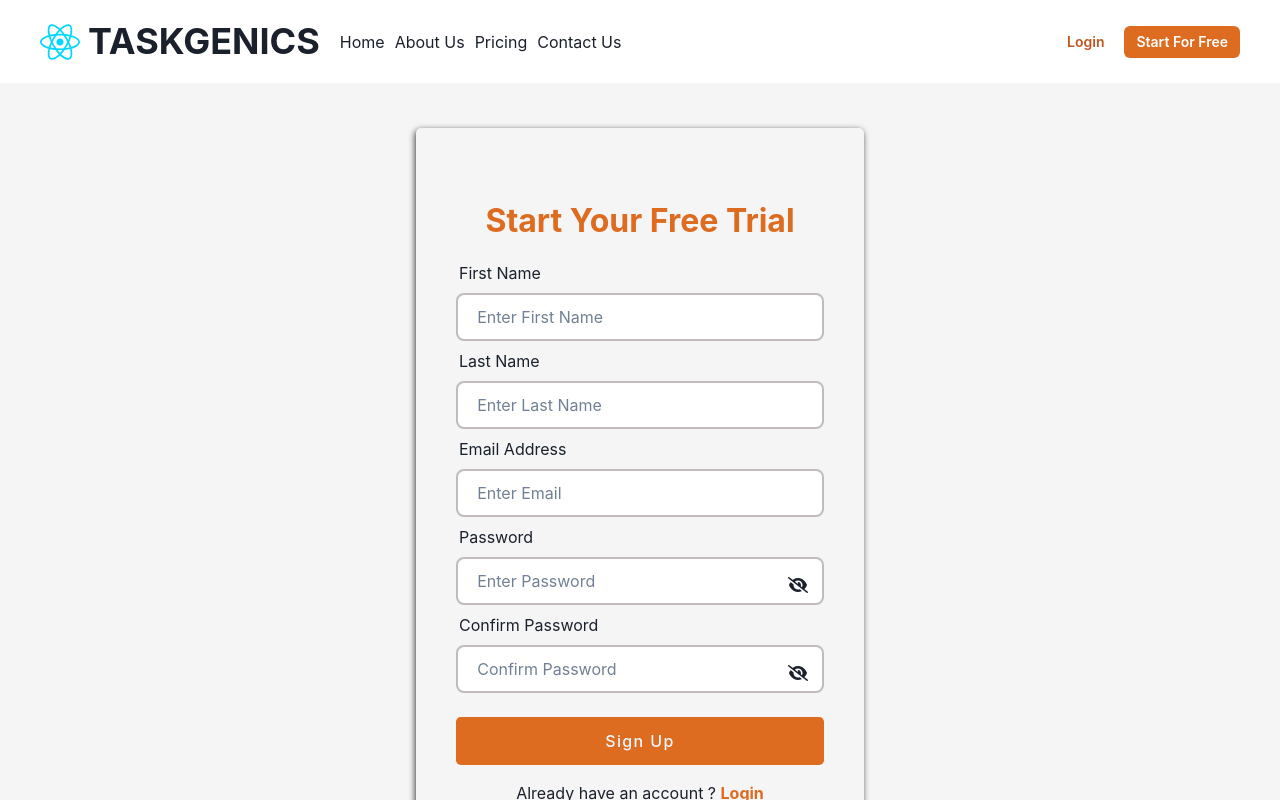
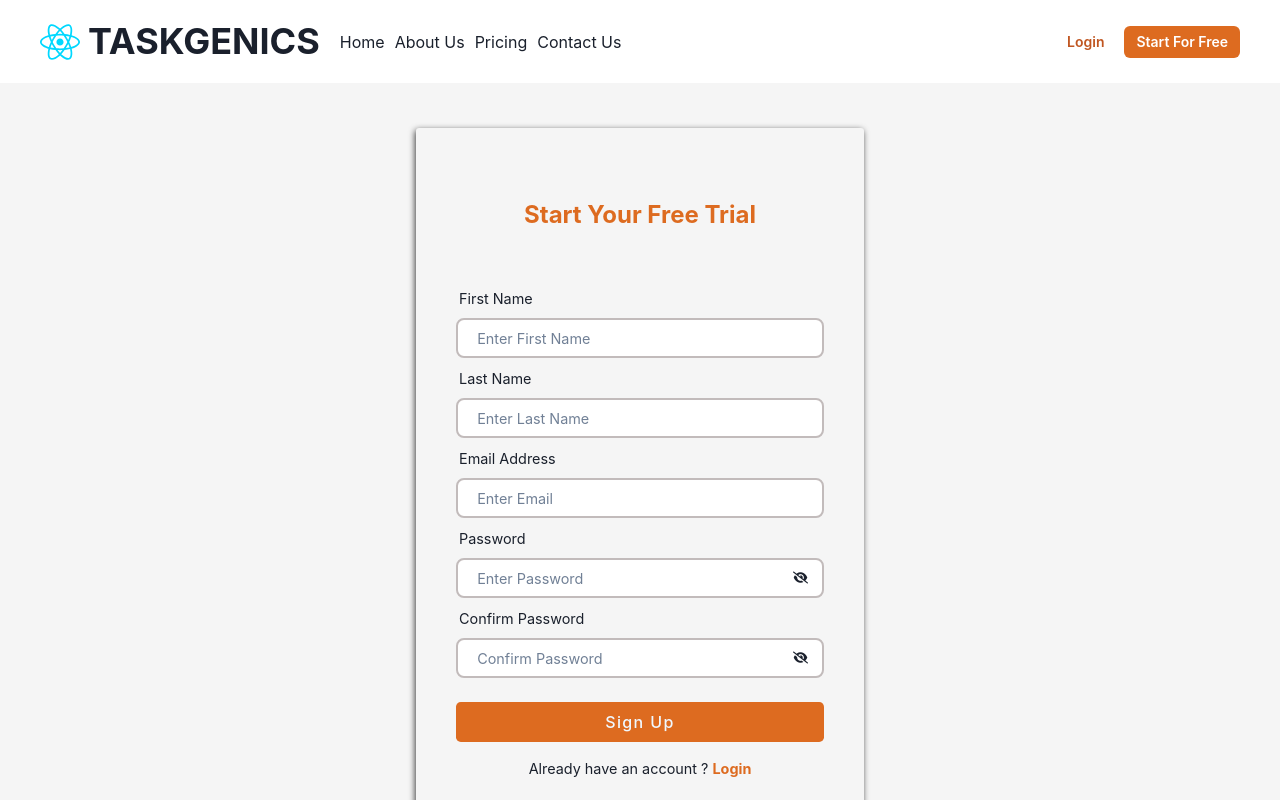
Before and after one commit to PhilipOyelegbin/task-tracker, a React (Vite) app: page /signup in a window 1280 px wide. Shown: the top 800 px of the page. Built offline with nearby package versions, Linux system fonts and the light colour scheme.

Commit message:
signup page added

```diff
--- a/src/pages/signup/Signup.jsx
+++ b/src/pages/signup/Signup.jsx
@@ -49,7 +49,7 @@ const Signup = () => {
             <button className='signup-btn' onClick={()=>navigate('/login')}>Sign Up</button>
           </div>
           <div>
-            <p>Already have an account ? <span style={{color:'#DD6B20', cursor:'pointer', fontWeight:'bold'}} onClick={()=>navigate('/login')}>Login</span></p>
+            <p style={{fontSize: '0.9rem'}}>Already have an account ? <span style={{color:'#DD6B20', cursor:'pointer', fontWeight:'bold', fontSize: '0.9rem'}} onClick={()=>navigate('/login')}>Login</span></p>
           </div>
         </form>
       </div>
--- a/src/pages/signup/signup.css
+++ b/src/pages/signup/signup.css
@@ -9,7 +9,7 @@
 }
 .signup-heading{
   position: absolute;
-  font-size: 2rem;
+  font-size: 1.5rem;
   font-weight: bold;
   color: #DD6B20;
   top: 20%;
@@ -31,7 +31,7 @@
     width: 100%;
     height: 90%;
     background-color: #f5f5f5;
-    border-radius: 5px;
+    border-radius: 3px;
     box-shadow: -1px 2px 6px 0px rgba(0,0,0,0.75);
 }
 .input-box{
@@ -40,21 +40,24 @@
 }
 .input-box label{
   padding-left: 3px;
+  font-size: 0.9rem;
 }
 .show-btn{
   position: absolute;
   right: 1rem;
-  bottom: 1rem;
+  bottom: 1.2rem;
   cursor: pointer;
+  font-size: 12px;
 }
 .reg-form input {
   display: block;
-  height: 3rem;
+  height: 2.5rem;
   text-indent: 1.2rem;
   margin: 0.5rem 0;
   width: 100%;
   border-radius: .5rem;
   border: 2px solid rgb(194, 187, 187);
+  font-size: 0.9rem;
 }
 .reg-form input:focus{
   outline: #f5f5f5;
@@ -63,7 +66,7 @@
 
 .reg-form .signup-btn {
   width: 100%;
-  height: 3rem;
+  height: 2.5rem;
   cursor: pointer;
   margin: 1rem 0;
   border-radius: .3rem;
```
